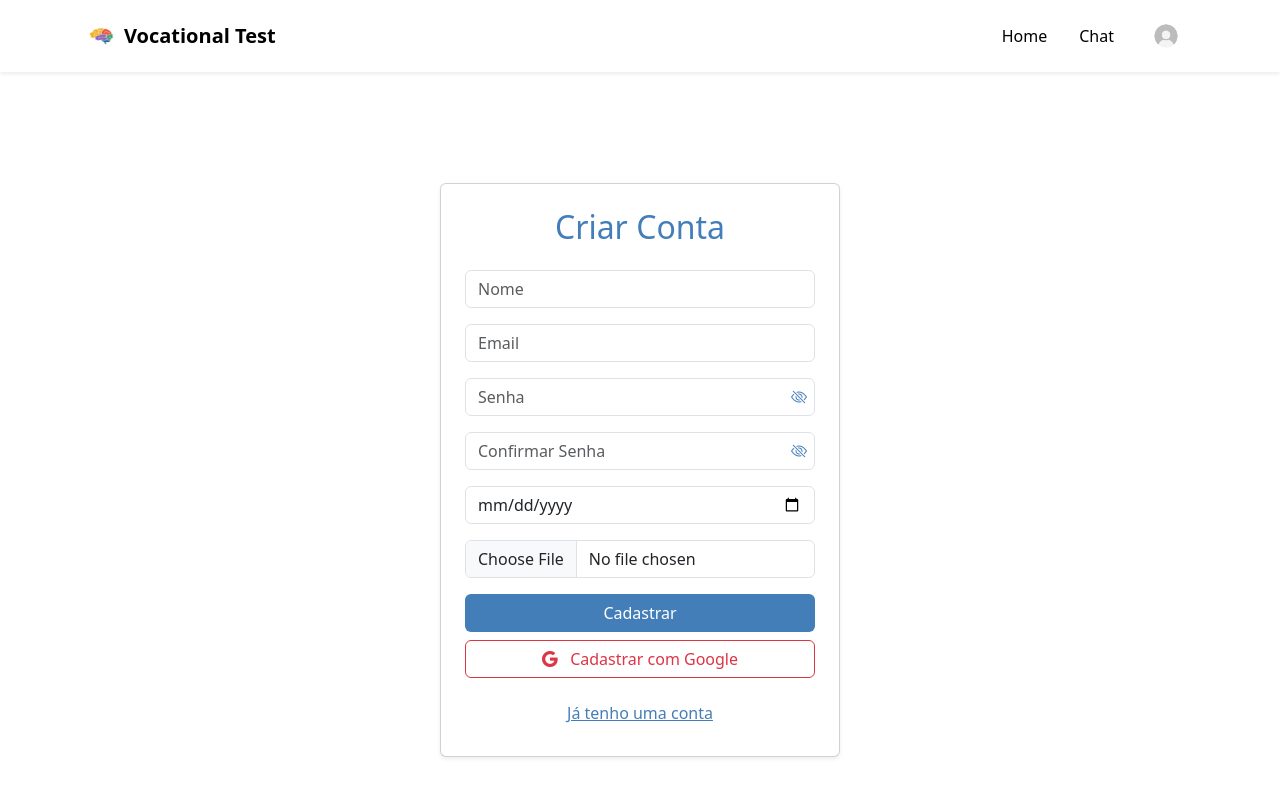
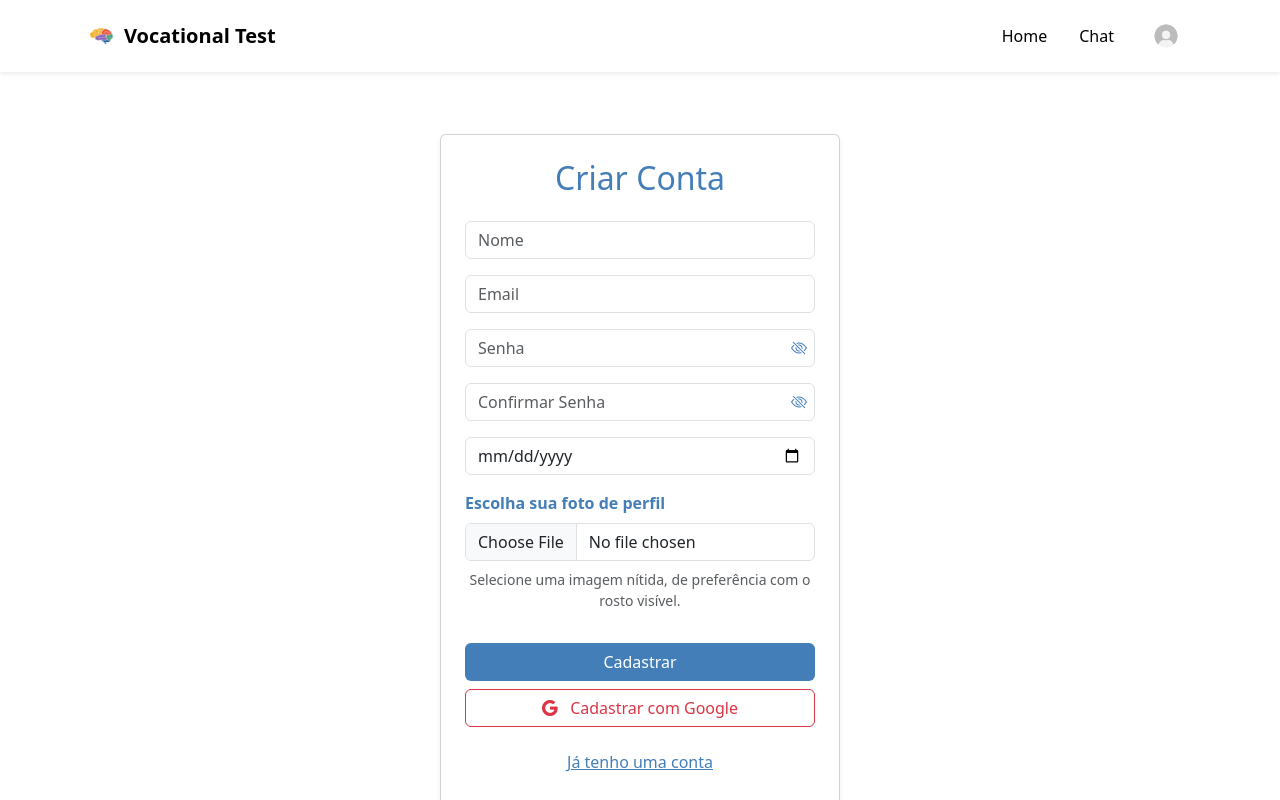
Before and after one commit to eduarda-guimaraes/Vocational-Test, a React (Vite) app in the folder frontend/: page /cadastro in a window 1280 px wide. Built offline with nearby package versions, Linux system fonts and the light colour scheme; no server answers.

Commit message:
imagem de perfil com descrição

```diff
--- a/frontend/src/pages/cadastro.jsx
+++ b/frontend/src/pages/cadastro.jsx
@@ -7,7 +7,7 @@ import {
   signOut
 } from 'firebase/auth';
 import { auth, db, provider } from '../services/firebase';
-import { collection, doc, setDoc, getDoc } from 'firebase/firestore';
+import { doc, setDoc, getDoc } from 'firebase/firestore';
 import { useNavigate, Link } from 'react-router-dom';
 
 export default function Cadastro() {
@@ -22,9 +22,11 @@ export default function Cadastro() {
   const [mostrarSenha, setMostrarSenha] = useState(false);
   const [mostrarConfirmSenha, setMostrarConfirmSenha] = useState(false);
   const navigate = useNavigate();
+
   const emailEhValido = (email) => /^[^\s@]+@[^\s@]+\.[^\s@]+$/.test(email);
   const senhaEhForte = (senha) =>
     /^(?=.*[a-zA-Z])(?=.*\d)(?=.*[!@#$%^&*()_+\-=\[\]{};':"\\|,.<>\/?]).{6,}$/.test(senha);
+
   const uploadParaCloudinary = async (file) => {
     const cloudName = import.meta.env.VITE_CLOUDINARY_CLOUD_NAME;
     const uploadPreset = import.meta.env.VITE_CLOUDINARY_UPLOAD_PRESET;
@@ -59,7 +61,8 @@ export default function Cadastro() {
 
     if (!emailEhValido(email)) return setErro('Formato de email inválido.');
     if (senha !== confirmSenha) return setErro('As senhas não coincidem.');
-    if (!senhaEhForte(senha)) return setErro('A senha deve ter no mínimo 6 caracteres, com letras, números e símbolo.');
+    if (!senhaEhForte(senha))
+      return setErro('A senha deve ter no mínimo 6 caracteres, com letras, números e símbolo.');
     if (!dataNascimento) return setErro('A data de nascimento é obrigatória.');
 
     try {
@@ -73,7 +76,7 @@ export default function Cadastro() {
         fotoURL = await uploadParaCloudinary(fotoFile);
       }
 
-      await setDoc(doc(db, "usuarios", usuario.uid), {
+      await setDoc(doc(db, 'usuarios', usuario.uid), {
         nome,
         email,
         dataNascimento,
@@ -110,7 +113,7 @@ export default function Cadastro() {
         return;
       }
 
-      const userRef = doc(db, "usuarios", user.uid);
+      const userRef = doc(db, 'usuarios', user.uid);
       const userSnap = await getDoc(userRef);
 
       if (!userSnap.exists()) {
@@ -124,7 +127,7 @@ export default function Cadastro() {
       }
 
       localStorage.setItem('nomeUsuario', user.displayName || '');
-      navigate('/definir-senha'); // ou '/perfil'
+      navigate('/definir-senha');
     } catch (error) {
       console.error('Erro no login com Google:', error);
       setErro('Erro ao cadastrar com o Google. Tente novamente.');
@@ -132,37 +135,115 @@ export default function Cadastro() {
   };
 
   return (
-    <div className="container d-flex justify-content-center align-items-center vh-100">
+    <div
+      className="container d-flex justify-content-center align-items-center py-5"
+      style={{ minHeight: '100vh' }}
+    >
       <div className="card p-4 shadow-sm" style={{ maxWidth: '400px', width: '100%' }}>
         <h2 className="mb-4 text-center" style={{ color: '#447EB8' }}>Criar Conta</h2>
         <form onSubmit={handleCadastro}>
           <div className="mb-3">
-            <input type="text" className="form-control" placeholder="Nome" value={nome} onChange={(e) => setNome(e.target.value)} required />
+            <input
+              type="text"
+              className="form-control"
+              placeholder="Nome"
+              value={nome}
+              onChange={(e) => setNome(e.target.value)}
+              required
+            />
           </div>
           <div className="mb-3">
-            <input type="email" className="form-control" placeholder="Email" value={email} onChange={(e) => setEmail(e.target.value)} required />
+            <input
+              type="email"
+              className="form-control"
+              placeholder="Email"
+              value={email}
+              onChange={(e) => setEmail(e.target.value)}
+              required
+            />
           </div>
           <div className="mb-3 position-relative">
-            <input type={mostrarSenha ? 'text' : 'password'} className="form-control" placeholder="Senha" value={senha} onChange={(e) => setSenha(e.target.value)} required />
-            <button type="button" className="position-absolute top-50 end-0 translate-middle-y me-2" onClick={() => setMostrarSenha(!mostrarSenha)} style={{ backgroundColor: 'transparent', border: 'none' }}>
+            <input
+              type={mostrarSenha ? 'text' : 'password'}
+              className="form-control"
+              placeholder="Senha"
+              value={senha}
+              onChange={(e) => setSenha(e.target.value)}
+              required
+            />
+            <button
+              type="button"
+              className="position-absolute top-50 end-0 translate-middle-y me-2"
+              onClick={() => setMostrarSenha(!mostrarSenha)}
+              style={{ backgroundColor: 'transparent', border: 'none' }}
+            >
               <i className={`bi ${mostrarSenha ? 'bi-eye' : 'bi-eye-slash'}`} style={{ color: '#447EB8' }}></i>
             </button>
           </div>
           <div className="mb-3 position-relative">
-            <input type={mostrarConfirmSenha ? 'text' : 'password'} className="form-control" placeholder="Confirmar Senha" value={confirmSenha} onChange={(e) => setConfirmSenha(e.target.value)} required />
-            <button type="button" className="position-absolute top-50 end-0 translate-middle-y me-2" onClick={() => setMostrarConfirmSenha(!mostrarConfirmSenha)} style={{ backgroundColor: 'transparent', border: 'none' }}>
+            <input
+              type={mostrarConfirmSenha ? 'text' : 'password'}
+              className="form-control"
+              placeholder="Confirmar Senha"
+              value={confirmSenha}
+              onChange={(e) => setConfirmSenha(e.target.value)}
+              required
+            />
+            <button
+              type="button"
+              className="position-absolute top-50 end-0 translate-middle-y me-2"
+              onClick={() => setMostrarConfirmSenha(!mostrarConfirmSenha)}
+              style={{ backgroundColor: 'transparent', border: 'none' }}
+            >
               <i className={`bi ${mostrarConfirmSenha ? 'bi-eye' : 'bi-eye-slash'}`} style={{ color: '#447EB8' }}></i>
             </button>
           </div>
           <div className="mb-3">
-            <input type="date" className="form-control" placeholder="Data de Nascimento" value={dataNascimento} onChange={(e) => setDataNascimento(e.target.value)} required />
+            <input
+              type="date"
+              className="form-control"
+              value={dataNascimento}
+              onChange={(e) => setDataNascimento(e.target.value)}
+              required
+            />
           </div>
+
           <div className="mb-3">
-            <input type="file" className="form-control" accept="image/*" onChange={handleFotoChange} />
-            {fotoPreview && <img src={fotoPreview} alt="Preview" style={{ width: '100px', height: '100px', objectFit: 'cover', borderRadius: '50%', marginTop: '10px' }} />}
+            <label className="form-label fw-semibold" style={{ color: '#447EB8' }}>
+              Escolha sua foto de perfil
+            </label>
+            <input
+              type="file"
+              className="form-control"
+              accept="image/*"
+              onChange={handleFotoChange}
+            />
+            <div className="d-flex flex-column align-items-center mt-2">
+              <small className="text-muted text-center mb-3">
+                Selecione uma imagem nítida, de preferência com o rosto visível.
+              </small>
+              {fotoPreview && (
+                <img
+                  src={fotoPreview}
+                  alt="Preview"
+                  style={{
+                    width: '100px',
+                    height: '100px',
+                    objectFit: 'cover',
+                    borderRadius: '50%',
+                    border: '2px solid #447EB8',
+                    marginBottom: '20px'
+                  }}
+                />
+              )}
+            </div>
           </div>
+
           {erro && <p className="text-danger mb-3">{erro}</p>}
-          <button type="submit" className="btn w-100 mb-2" style={{ backgroundColor: '#447EB8', color: '#fff' }}>Cadastrar</button>
+
+          <button type="submit" className="btn w-100 mb-2" style={{ backgroundColor: '#447EB8', color: '#fff' }}>
+            Cadastrar
+          </button>
         </form>
 
         <button type="button" onClick={loginComGoogle} className="btn btn-outline-danger w-100 mb-3">
@@ -170,7 +251,9 @@ export default function Cadastro() {
         </button>
 
         <div className="text-center">
-          <Link to="/login" className="btn btn-link" style={{ color: '#447EB8' }}>Já tenho uma conta</Link>
+          <Link to="/login" className="btn btn-link" style={{ color: '#447EB8' }}>
+            Já tenho uma conta
+          </Link>
         </div>
       </div>
     </div>
```
